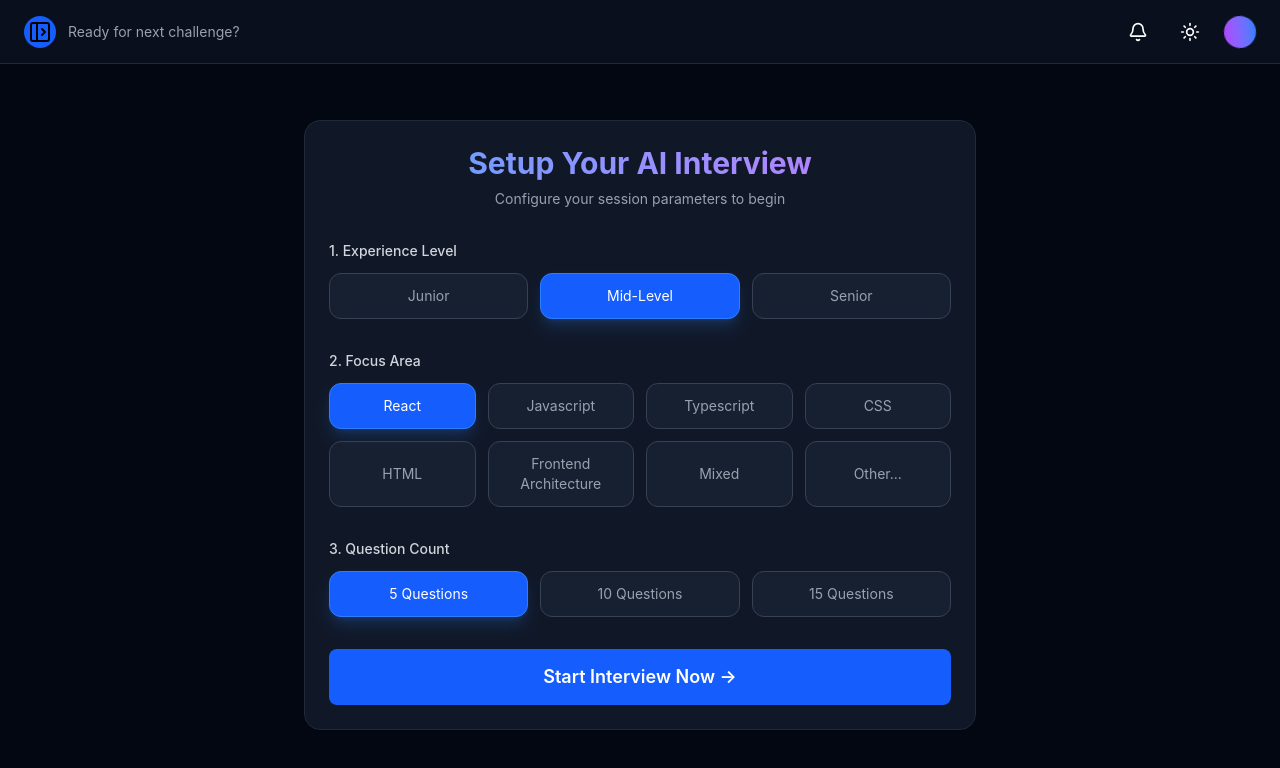
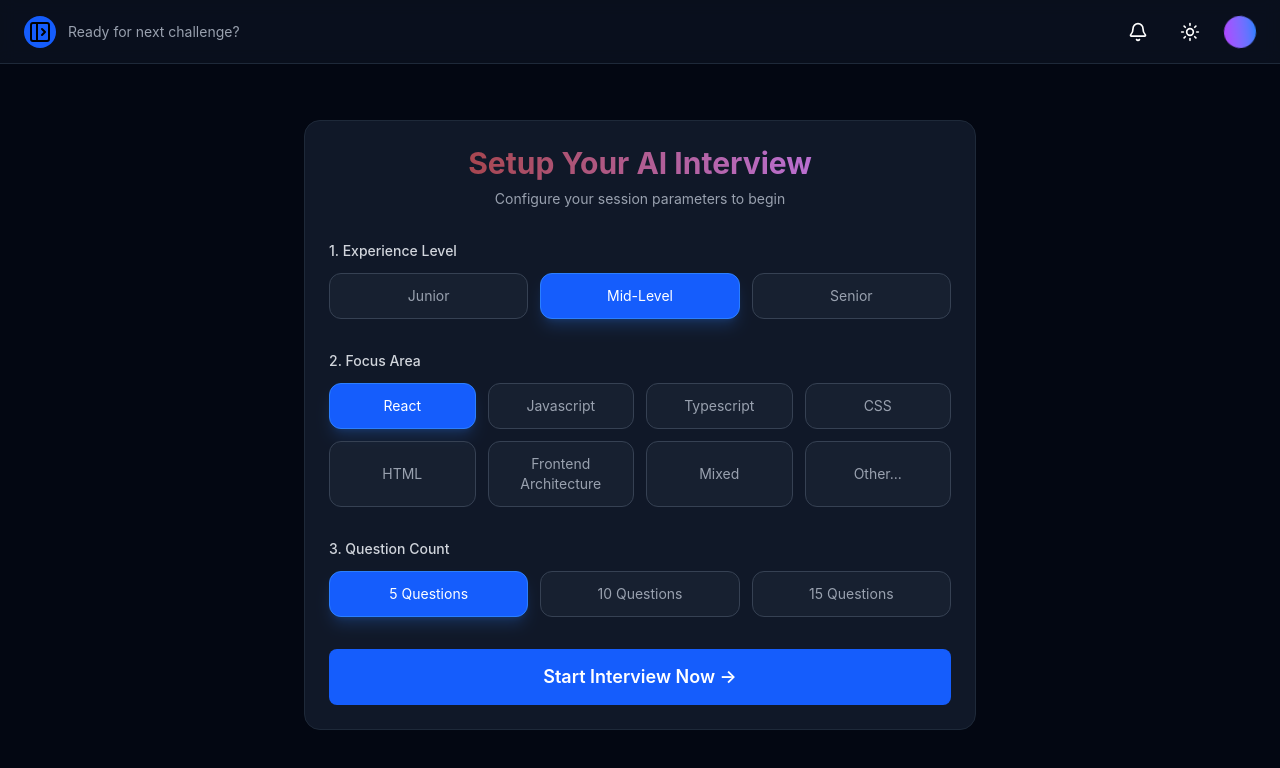
Before and after one commit to kian-farzaneh/front-interviewer-bot, a React (Vite) app: page /setup in a window 1280 px wide. Shown: the top 768 px of the page. Built offline with nearby package versions, Linux system fonts and the light colour scheme.

Commit message:
fix: change old version of gradiant class name of tailwind with the new one .

```diff
--- a/src/pages/InterviewPage.tsx
+++ b/src/pages/InterviewPage.tsx
@@ -213,7 +213,7 @@ export default function InterviewPage() {
         </div>
         <div className="w-1/3 bg-gray-800 h-2.5 rounded-full overflow-hidden">
           <div
-            className="bg-gradient-to-r from-blue-500 to-purple-500 h-full transition-all duration-300"
+            className="bg-linear-to-r from-blue-500 to-purple-500 h-full transition-all duration-300"
             style={{ width: `${progressPercent}%` }}
           />
         </div>
--- a/src/pages/InterviewSetup.tsx
+++ b/src/pages/InterviewSetup.tsx
@@ -55,7 +55,7 @@ export default function InterviewSetup() {
   return (
     <div className="max-w-2xl mx-auto p-6 bg-gray-900 border border-gray-800 rounded-2xl text-white space-y-8 my-8">
       <div className="text-center space-y-2">
-        <h2 className="text-3xl font-bold bg-gradient-to-r from-blue-400 to-purple-400 bg-clip-text text-transparent">
+        <h2 className="text-3xl font-bold bg-linear-to-r from-orange-800 to-purple-400 bg-clip-text text-transparent">
           Setup Your AI Interview
         </h2>
         <p className="text-gray-400 text-sm">
```
